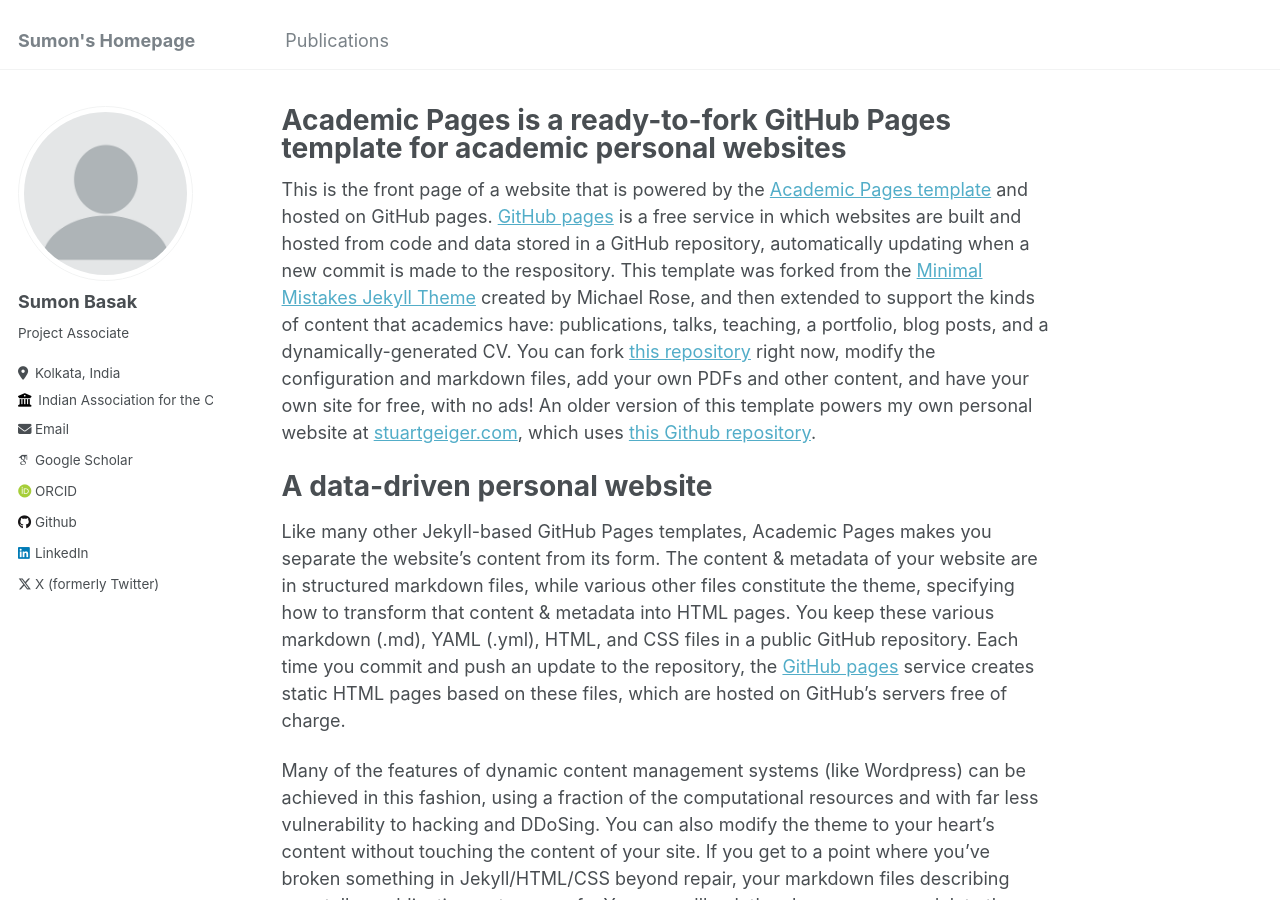
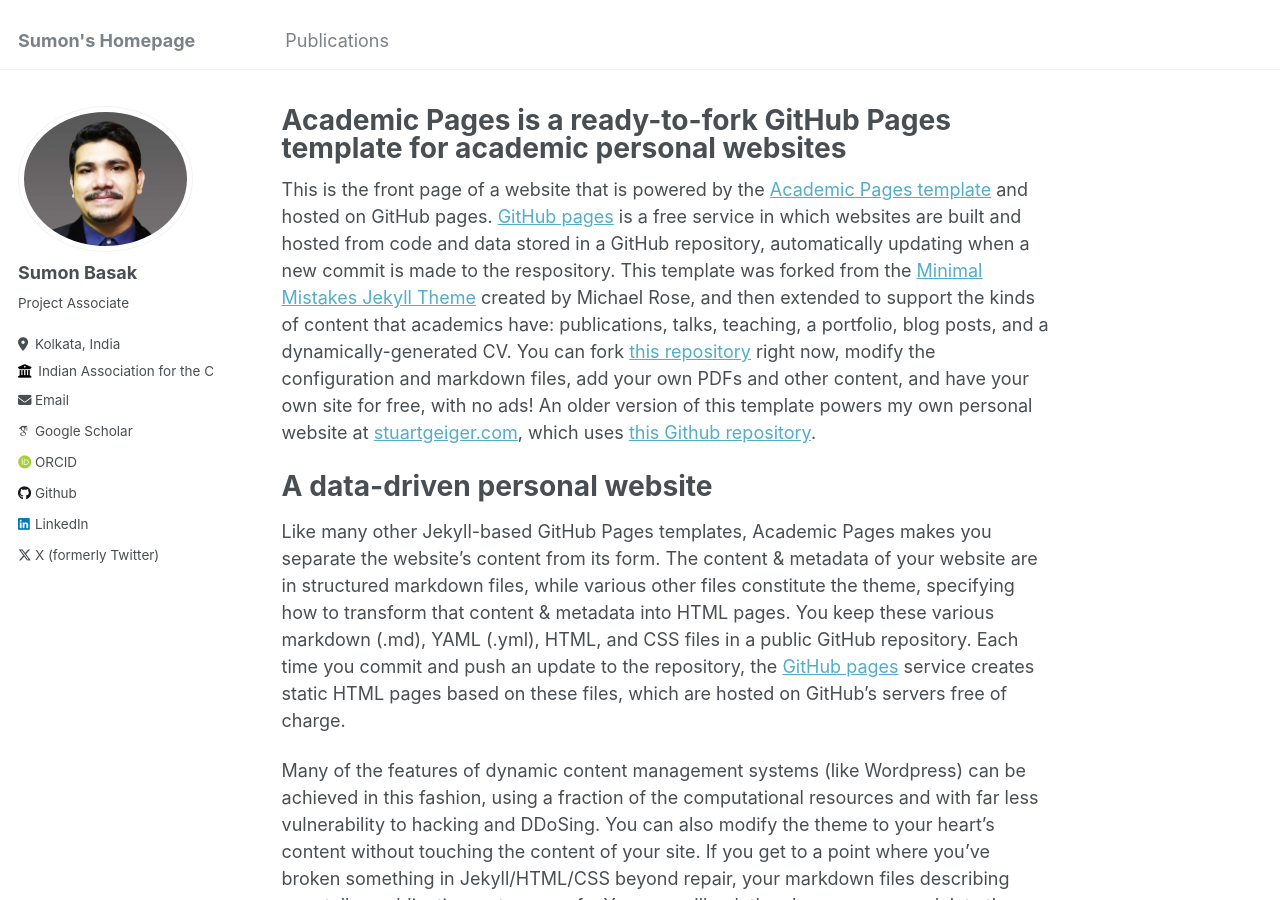
Before and after one commit to sumbasak/sumbasak.github.io, a Jekyll site: the page built from _pages/about.md, in a window 1280 px wide and 900 px high. Built offline with Jekyll 4.4.1, drawn with Linux system fonts in a browser that asks for light colours; some web fonts are replaced.

Commit message:
Update _config.yml

```diff
--- a/_config.yml
+++ b/_config.yml
@@ -21,7 +21,7 @@ repository               : "sumbasak/sumbasak.github.io"
 #               Additional customization can be done by editing /_includes/author-profile.html
 author:
   # Biographic information
-  avatar           : "profile.png"
+  avatar           : "05_Sumon_Images.jpg"
   name             : "Sumon Basak"
   pronouns         : # example: "she/her"
   bio              : "Project Associate"
```
